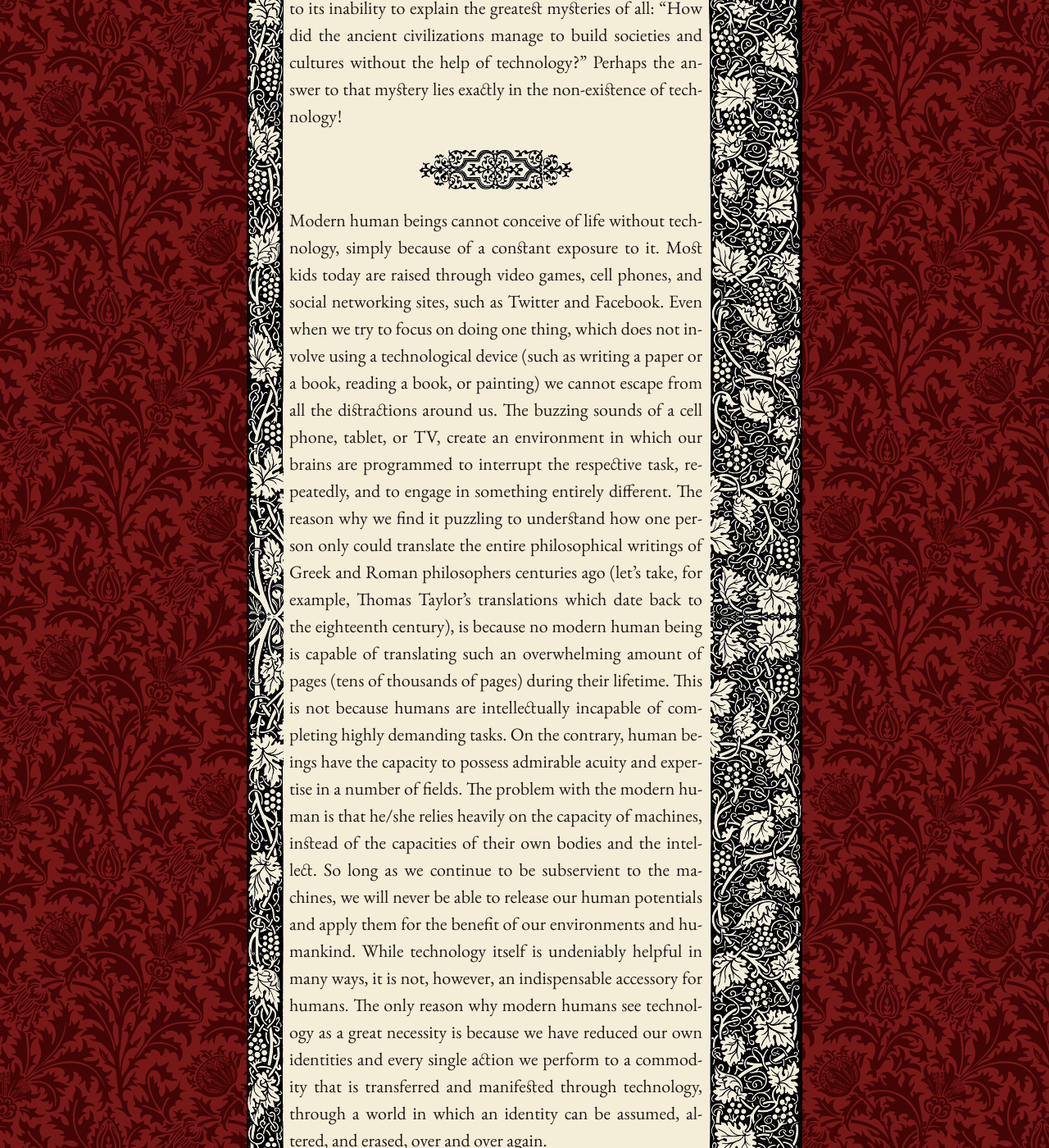
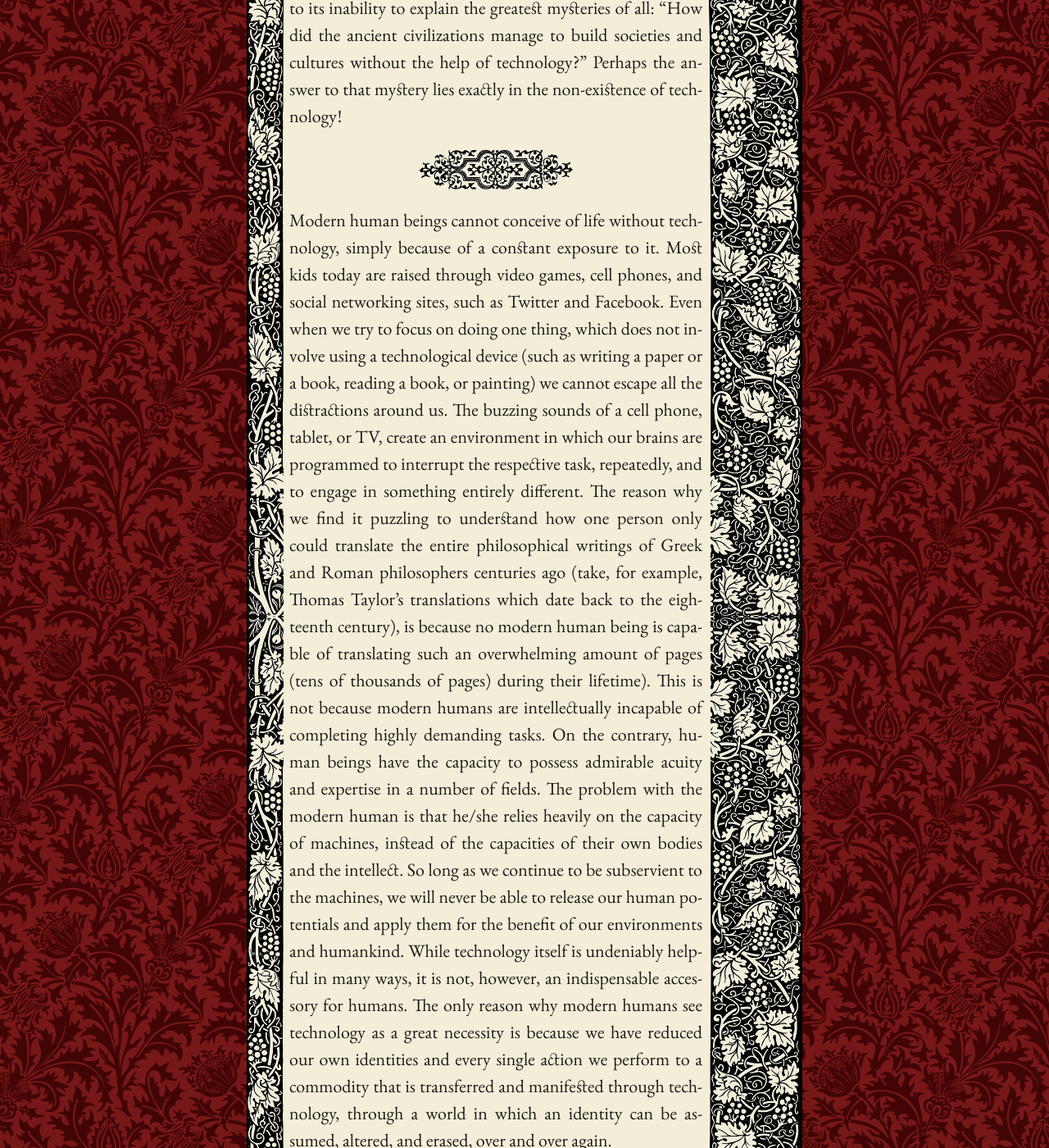
Before and after one commit to mpasovic/majapasovic.org, a Jekyll site: the page built from _posts/2013-12-23-cyborg-manifesto.md, in a window 1280 px wide and 1400 px high, scrolled down 6157 px. Shown: the whole window at 82% size. Built offline with Jekyll 4.4.1, drawn with Linux system fonts in a browser that asks for light colours; nearby versions of some CDN libraries.

Commit message:
Updated 2013-12-23-cyborg-manifesto.md

```diff
--- a/_posts/2013-12-23-cyborg-manifesto.md
+++ b/_posts/2013-12-23-cyborg-manifesto.md
@@ -150,17 +150,17 @@ because of a constant exposure to it. Most kids today are raised through
 video games, cell phones, and social networking sites, such as Twitter
 and Facebook. Even when we try to focus on doing one thing, which does
 not involve using a technological device (such as writing a paper or a
-book, reading a book, or painting) we cannot escape from all the
+book, reading a book, or painting) we cannot escape all the
 distractions around us. The buzzing sounds of a cell phone, tablet, or
 TV, create an environment in which our brains are programmed to
 interrupt the respective task, repeatedly, and to engage in something
 entirely different. The reason why we find it puzzling to understand how
 one person only could translate the entire philosophical writings of
-Greek and Roman philosophers centuries ago (let’s take, for example,
+Greek and Roman philosophers centuries ago (take, for example,
 Thomas Taylor’s translations which date back to the eighteenth century),
 is because no modern human being is capable of translating such an
 overwhelming amount of pages (tens of thousands of pages) during their
-lifetime. This is not because humans are intellectually incapable of
+lifetime). This is not because modern humans are intellectually incapable of
 completing highly demanding tasks. On the contrary, human beings have
 the capacity to possess admirable acuity and expertise in a number of
 fields. The problem with the modern human is that he/she relies heavily
```
